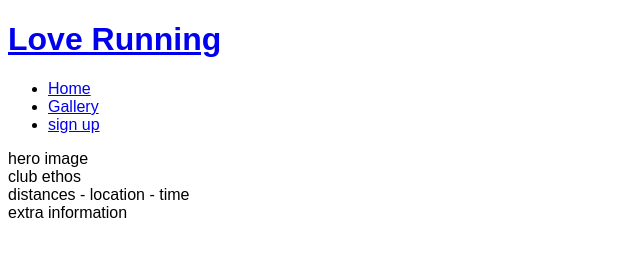
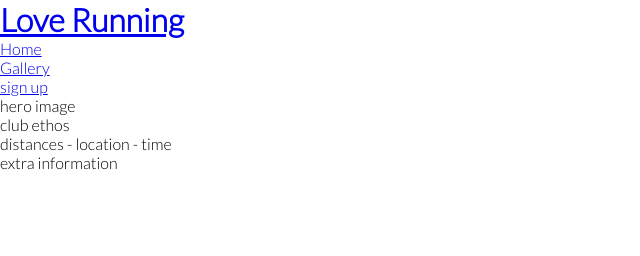
Before and after one commit to Frangidha/Project-HTML-CSS, a plain HTML site: page index.html in a window 1280 px wide. Shown: the whole page, without its empty margins (0-640 px from the left). Drawn offline with Linux system fonts and the light colour scheme.

Commit message:
added font-styles and removed margin

```diff
--- a/assets/css/style.css
+++ b/assets/css/style.css
@@ -1 +1,3 @@
-body { font-family: Arial;}
+@import url('https://fonts.googleapis.com/css2?family=Lato:wght@300&family=Oswald:wght@300&display=swap');
+*{margin:0; padding: 0; border: 0;}
+body { font-family: lato, 'sans serif'; font-weight: 300;}
```
